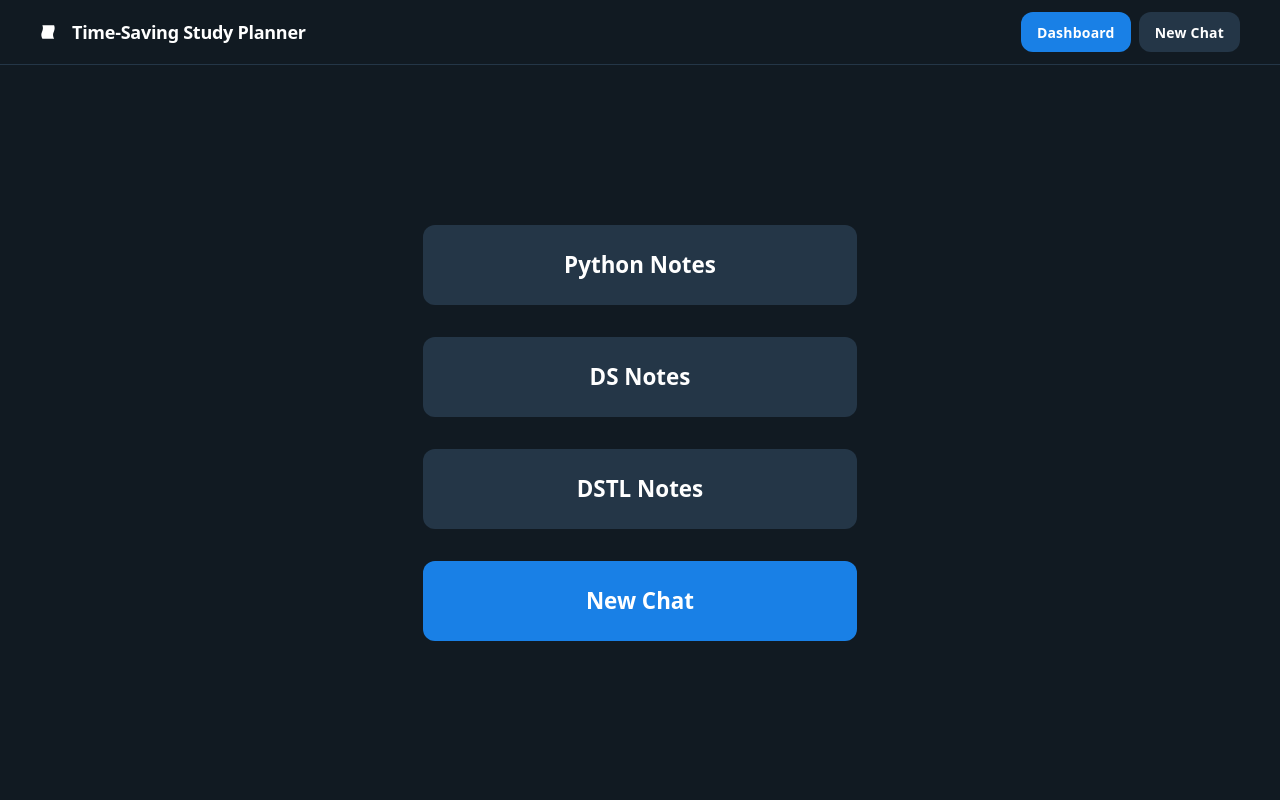
After one commit to MythicalMAxX/codespaces-flask, a Python web app: template templates/dashboard.html in a window 1280 px wide. The commit adds this page. Run offline with Jinja, Linux system fonts and the light colour scheme; the template is opened without the code that fills it, so the values that code supplies are empty; some libraries are stand-ins or nearby versions.

Commit message:
Dashboard added

```diff
--- /dev/null
+++ b/templates/dashboard.html
@@ -0,0 +1,102 @@
+<!DOCTYPE html>
+<html lang="en">
+<head>
+    <meta charset="UTF-8">
+    <meta name="viewport" content="width=device-width, initial-scale=1.0">
+    <title>Dashboard</title>
+    <script src="https://cdn.tailwindcss.com?plugins=forms,container-queries"></script>
+</head>
+<style>
+    *{
+        box-sizing: border-box;
+        margin: 0;
+        padding: 0;
+        scrollbar-width: none;
+    }
+    body{
+        background-color: #111a22;
+        height: 100vh;
+        width: 100vw;
+        display: flex;
+        align-items: center;
+        flex-direction: column;
+        overflow-x: hidden;
+    }
+    .main-container{
+        display: flex;
+        justify-content: center;
+        flex-direction: column;
+        align-items: center;
+        gap: 2rem;
+        width: 100%;
+        height: 100%;
+        padding: 20px;
+        border-radius: 10px;
+    }
+    .hist-container{
+        display: flex;
+        align-items: center;
+        justify-content: center;
+        gap: 3rem;
+        width: 35%;
+        height: 10vh;
+        padding: 20px;
+        color: white;
+        font-size: 1.4rem;
+        font-weight:600;
+        background-color: #243647;
+        border-radius: 0.75rem;
+    }
+    .new-button{
+        display: flex;
+        align-items: center;
+        justify-content: center;
+        gap: 3rem;
+        width: 35%;
+        height: 10vh;
+        padding: 20px;
+        font-size: 1.4rem;
+        font-weight:600;
+        color: white;
+        background-color: #1980e6;
+        border-radius: 0.75rem;
+    }
+</style>
+<body>
+        <!-- header-section-start -->
+        <header class="w-screen flex items-center justify-between whitespace-nowrap border-b border-solid border-b-[#243647] px-10 py-3">
+            <div class="flex items-center gap-4 text-white">
+              <div class="size-4">
+                <svg viewBox="0 0 48 48" fill="none" xmlns="http://www.w3.org/2000/svg">
+                  <path
+                    d="M42.4379 44C42.4379 44 36.0744 33.9038 41.1692 24C46.8624 12.9336 42.2078 4 42.2078 4L7.01134 4C7.01134 4 11.6577 12.932 5.96912 23.9969C0.876273 33.9029 7.27094 44 7.27094 44L42.4379 44Z"
+                    fill="currentColor"
+                  ></path>
+                </svg>
+              </div>
+              <h2 class="text-white text-lg font-bold leading-tight tracking-[-0.015em]">Time-Saving Study Planner</h2>
+            </div>
+            <div class="flex gap-2">
+              <button
+                class="flex min-w-[84px] max-w-[480px] cursor-pointer items-center justify-center overflow-hidden rounded-xl h-10 px-4 bg-[#1980e6] text-white text-sm font-bold leading-normal tracking-[0.015em]"
+              >
+                <span class="truncate">Dashboard</span>
+              </button>
+              <button
+                class="flex min-w-[84px] max-w-[480px] cursor-pointer items-center justify-center overflow-hidden rounded-xl h-10 px-4 bg-[#243647] text-white text-sm font-bold leading-normal tracking-[0.015em]"
+              >
+                <span class="truncate">New Chat</span>
+              </button>
+            </div>
+          </header>
+        <!-- header-section-start -->
+       <div class="main-container">
+        <div class="hist-container">
+        Python Notes
+        </div>
+        <div class="hist-container">DS Notes</div>
+        <div class="hist-container"><Data>DSTL Notes</Data></div>
+        <button class="new-button">New Chat</button>
+       </div>
+</body>
+</html>
--- a/templates/index.html
+++ b/templates/index.html
@@ -14,7 +14,11 @@
     <script src="https://cdn.tailwindcss.com?plugins=forms,container-queries"></script>
   </head>
   <style>
-
+      *{
+        box-sizing: border-box;
+        margin: 0;
+        padding: 0;
+      }
     .user-message {
     background-color: #1980e6;
     color: white;
```
